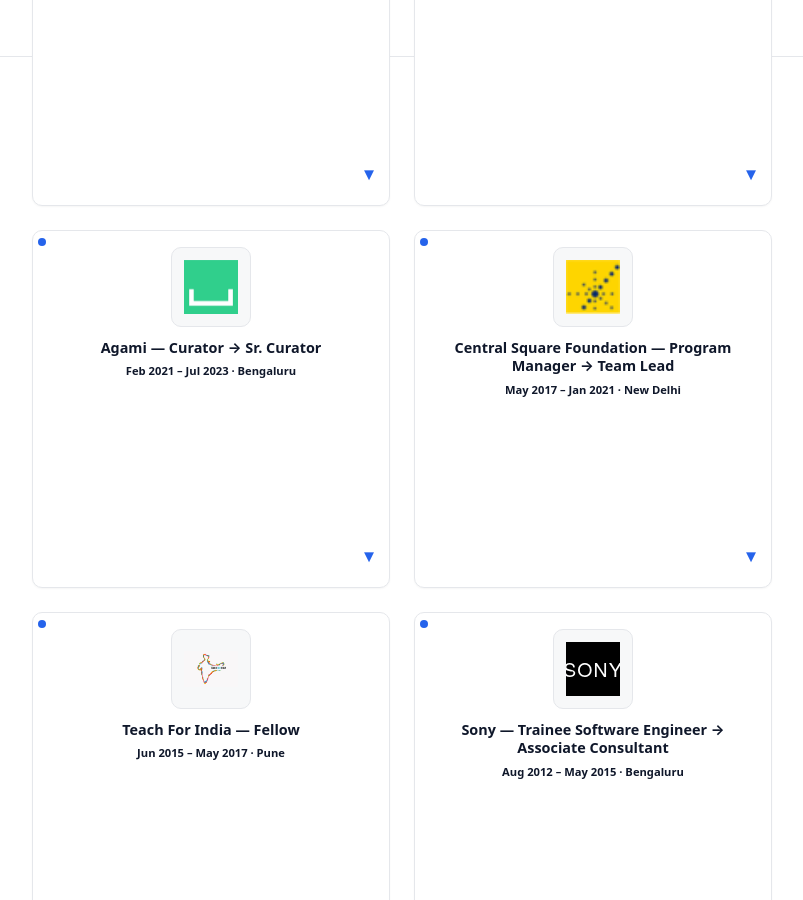
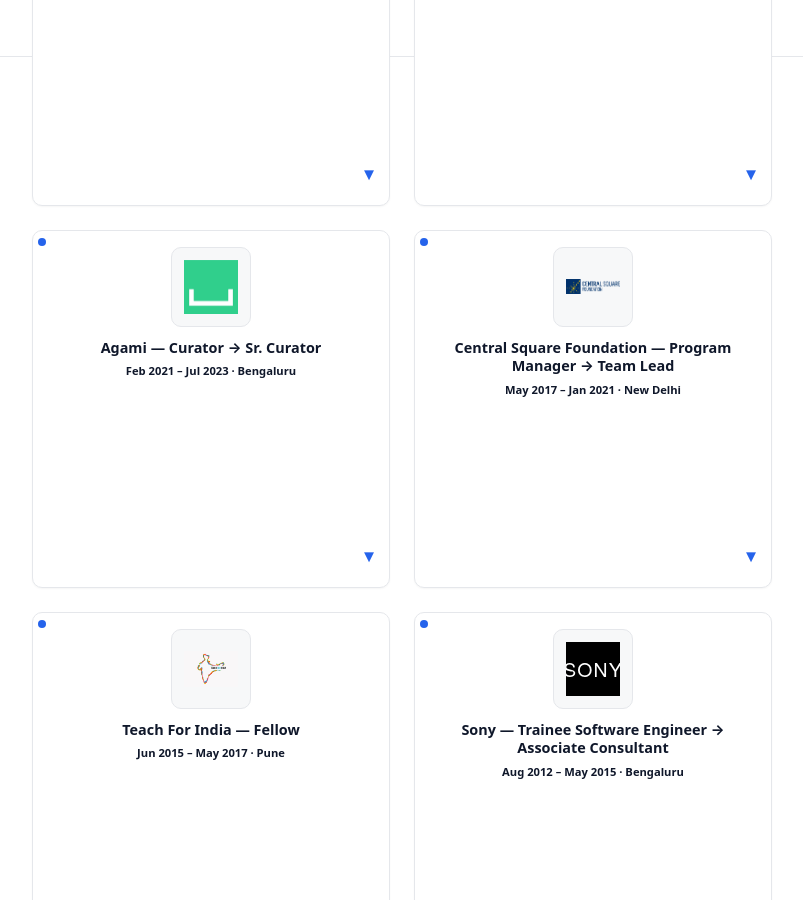
Before and after one commit to saurabh-karn/saurabh-karn.github.io, a Jekyll site: the page built from index.html, in a window 1280 px wide and 900 px high, scrolled down 1038 px. Shown: the whole window, without its empty margins (238-1041 px from the left). Built offline with Jekyll 4.4.1, drawn with Linux system fonts in a browser that asks for light colours.

Commit message:
Update CSF logo to use SVG version

```diff
--- a/index.html
+++ b/index.html
@@ -103,7 +103,7 @@
   <li class="timeline-item">
     <details class="timeline-card">
       <summary>
-        <img src="{{ '/assets/logos/csf.png' | relative_url }}" alt="Central Square Foundation" class="company-logo" />
+        <img src="{{ '/assets/logos/csf.svg' | relative_url }}" alt="Central Square Foundation" class="company-logo" />
         <div class="card-title">
           <h3>Central Square Foundation — Program Manager → Team Lead</h3>
           <p class="card-meta">May 2017 – Jan 2021 · New Delhi</p>
```
Also changed, not shown: assets/logos/csf.svg (added).
